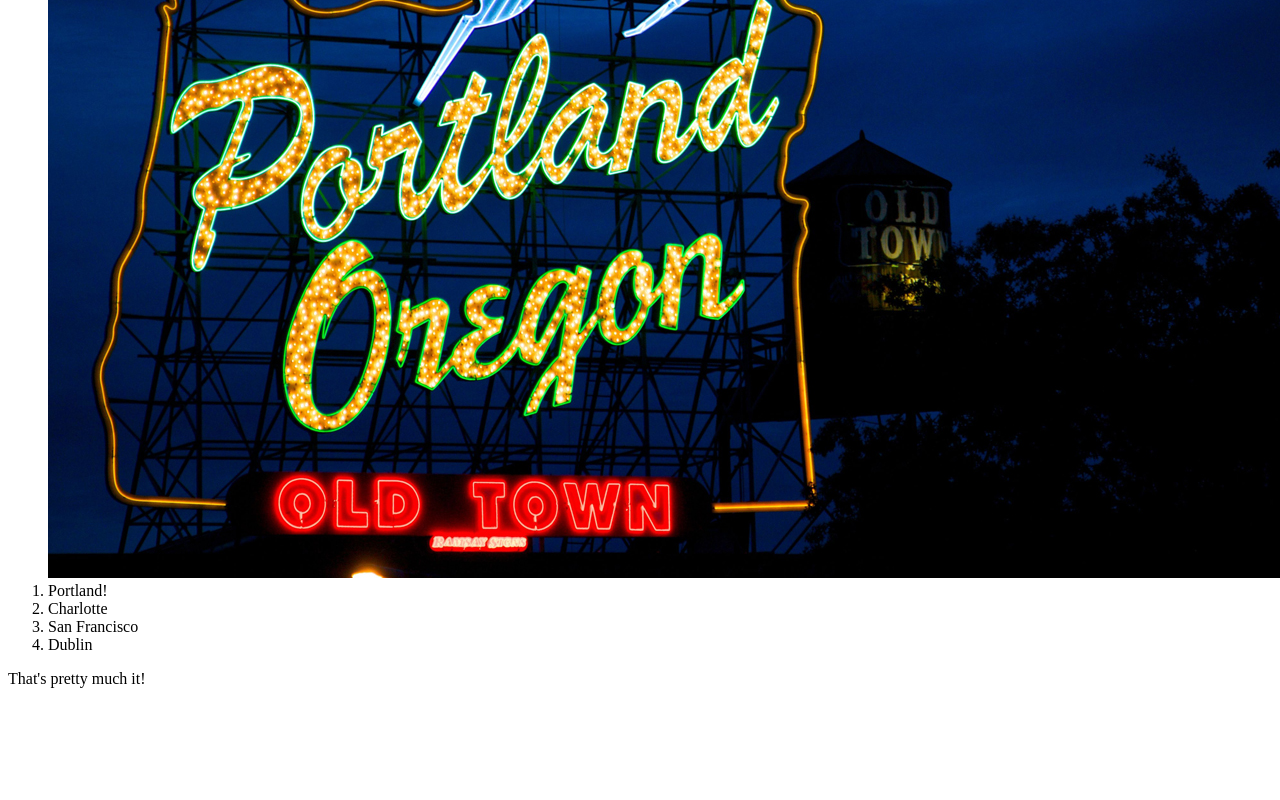
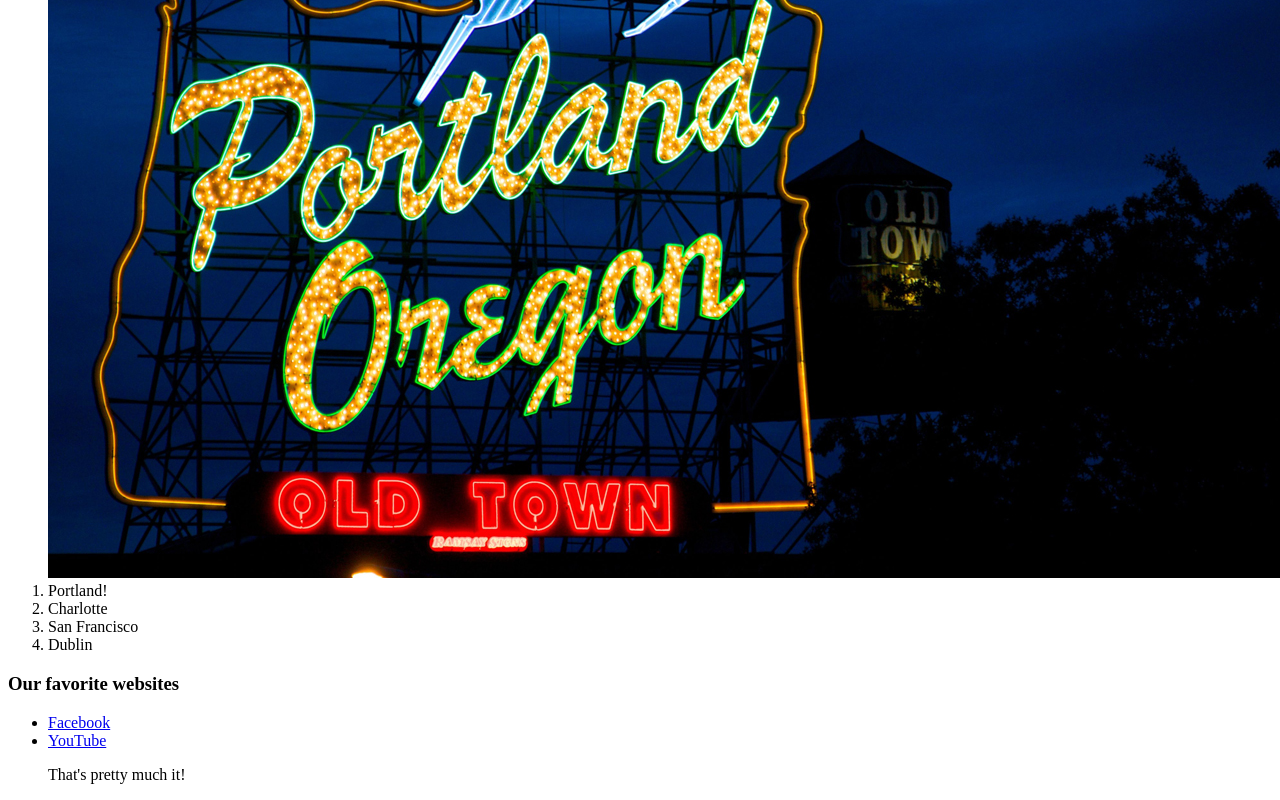
Before and after one commit to meaghanjones/my-first-webpage, a plain HTML site: page favorite-things.html in a window 1280 px wide. Shown: the part 1361-2161 px from the top of the page. Before the commit the page ends 2065 px from the top, so only its background shows below. Drawn offline with Linux system fonts and the light colour scheme.

Commit message:
add links to our favorite webpages

```diff
--- a/favorite-things.html
+++ b/favorite-things.html
@@ -34,6 +34,11 @@
         <li>Dublin</li>
       </ol>
 
+    <h3>Our favorite websites</h3>
+      <ul>
+        <li><a href="http://www.facebook.com">Facebook</a></li>
+        <li><a href="http://www.youtube.com">YouTube</a></li>
+
     <p>That's pretty much it!</p>
   </body>
 </html>
```
